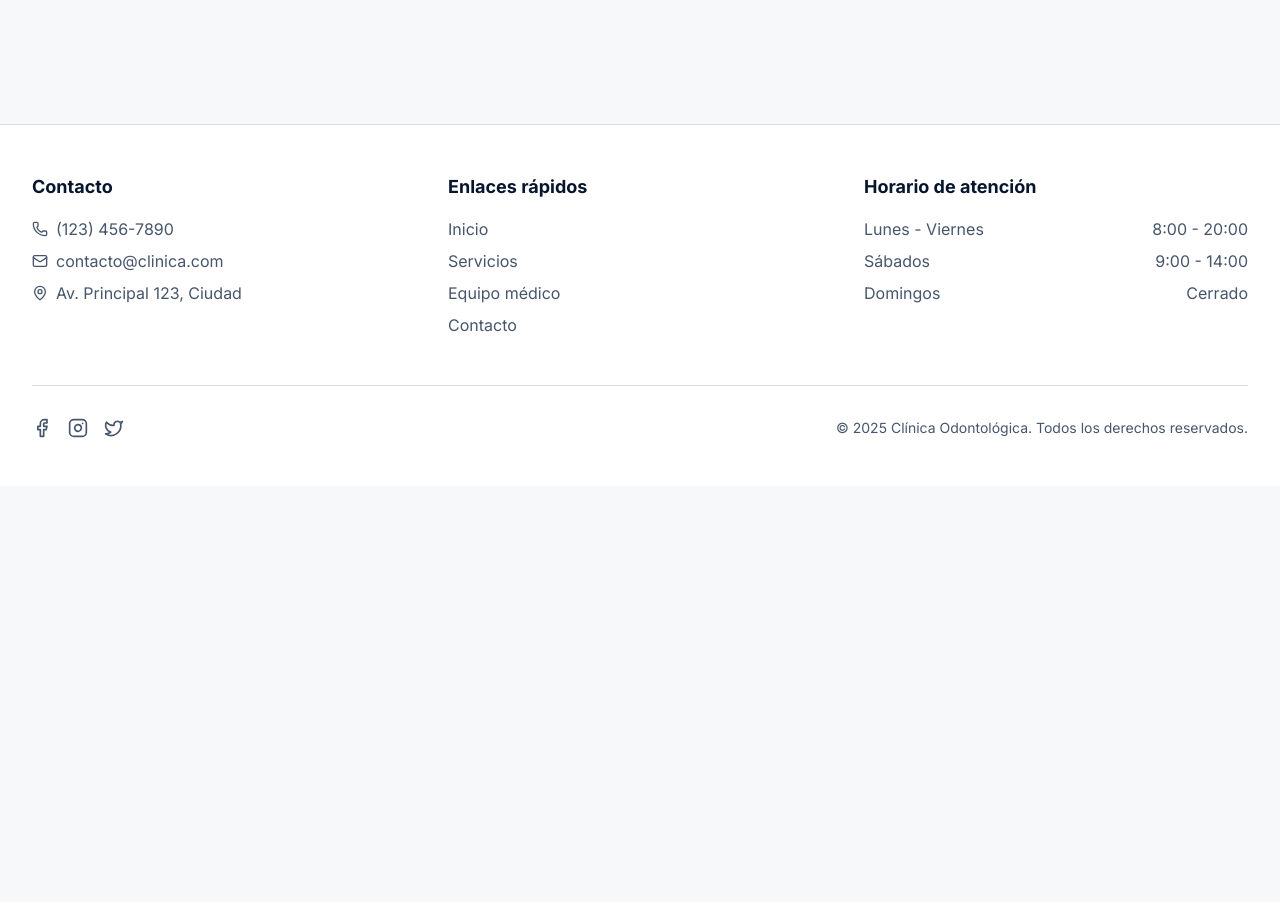
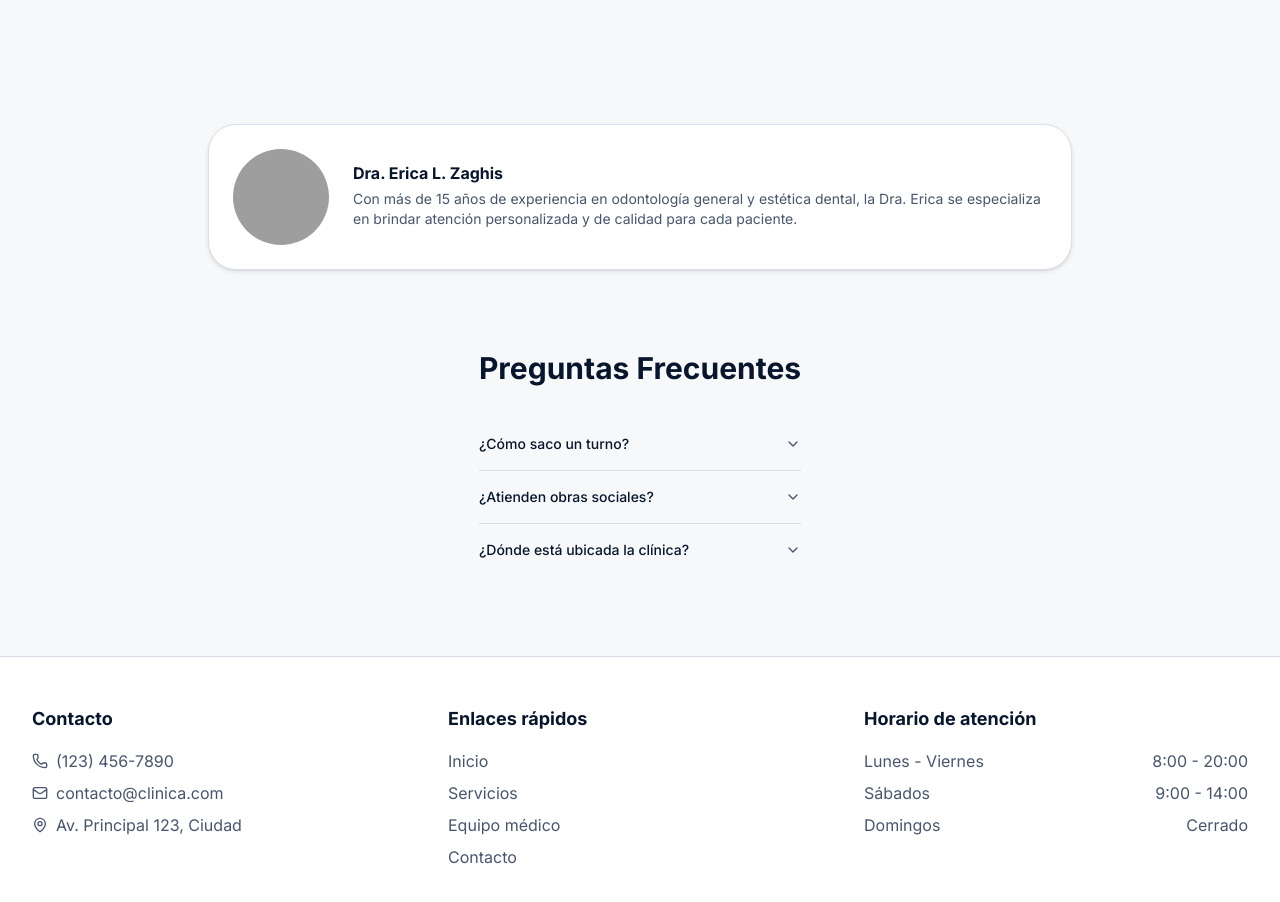
Before and after one commit to melinab1998/TPI-PROGRAMACION-IV, a React (Vite) app in the folder frontend/: page / in a window 1280 px wide. Shown: the part 1440-2342 px from the top of the page. Before the commit the page ends 1926 px from the top, so only its background shows below. Built offline with nearby package versions, Linux system fonts and the light colour scheme; grey boxes are pictures that could not be loaded.

Commit message:
doc-profile-faq

```diff
--- /dev/null
+++ b/frontend/src/components/DoctorProfile/DoctorProfile.jsx
@@ -0,0 +1,24 @@
+import React from "react";
+import { Card, CardTitle, CardDescription, CardContent } from "@/components/ui/card";
+import { Avatar, AvatarImage, AvatarFallback } from "@/components/ui/avatar";
+
+export default function DoctorProfile() {
+    return (
+        <section className="max-w-4xl mx-auto mt-20 px-4">
+            <Card className="bg-[var(--card)] border-[var(--border)] flex flex-col md:flex-row items-center p-6 gap-6">
+                <Avatar className="w-24 h-24">
+                    <AvatarImage src="/doctor.jpg" alt="Dra. Erica" />
+                    <AvatarFallback>EZ</AvatarFallback>
+                </Avatar>
+                <div>
+                    <CardTitle className="mb-2">Dra. Erica L. Zaghis</CardTitle>
+                    <CardDescription>
+                        Con más de 15 años de experiencia en odontología general y estética dental,
+                        la Dra. Erica se especializa en brindar atención personalizada y de calidad
+                        para cada paciente.
+                    </CardDescription>
+                </div>
+            </Card>
+        </section>
+    );
+}
--- /dev/null
+++ b/frontend/src/components/FAQSection/FAQSection.jsx
@@ -0,0 +1,33 @@
+import React from "react";
+import { Accordion, AccordionItem, AccordionTrigger, AccordionContent } from "@/components/ui/accordion";
+
+const faqData = [
+    {
+        question: "¿Cómo saco un turno?",
+        answer: "Podés agendar tu turno en línea a través de nuestra plataforma seleccionando el servicio y horario disponible.",
+    },
+    {
+        question: "¿Atienden obras sociales?",
+        answer: "Sí, trabajamos con varias obras sociales y prepagas. Consultanos por la tuya.",
+    },
+    {
+        question: "¿Dónde está ubicada la clínica?",
+        answer: "Nuestra clínica se encuentra en el centro de la ciudad, con fácil acceso y estacionamiento cercano.",
+    },
+];
+
+export default function FAQSection() {
+    return (
+        <section className="max-w-3xl mx-auto mt-20 px-4">
+            <h2 className="text-3xl font-bold mb-8 text-center">Preguntas Frecuentes</h2>
+            <Accordion type="single" collapsible className="w-full">
+                {faqData.map((item, index) => (
+                    <AccordionItem key={index} value={`item-${index + 1}`}>
+                        <AccordionTrigger>{item.question}</AccordionTrigger>
+                        <AccordionContent>{item.answer}</AccordionContent>
+                    </AccordionItem>
+                ))}
+            </Accordion>
+        </section>
+    );
+}
--- a/frontend/src/pages/Home/Home.jsx
+++ b/frontend/src/pages/Home/Home.jsx
@@ -1,3 +1,5 @@
+import DoctorProfile from "@/components/DoctorProfile/DoctorProfile";
+import FAQSection from "@/components/FAQSection/FAQSection";
 import HeroSection from "@/components/HeroSection/HeroSection";
 import ServicesSection from "@/components/ServicesSection/ServicesSection";
 
@@ -6,6 +8,8 @@ export default function Home() {
         <div className="min-h-screen flex flex-col bg-[var(--background)] text-[var(--foreground)]">
             <HeroSection />
             <ServicesSection/>
+            <DoctorProfile/>
+            <FAQSection/>
         </div>
     );
 }
```
